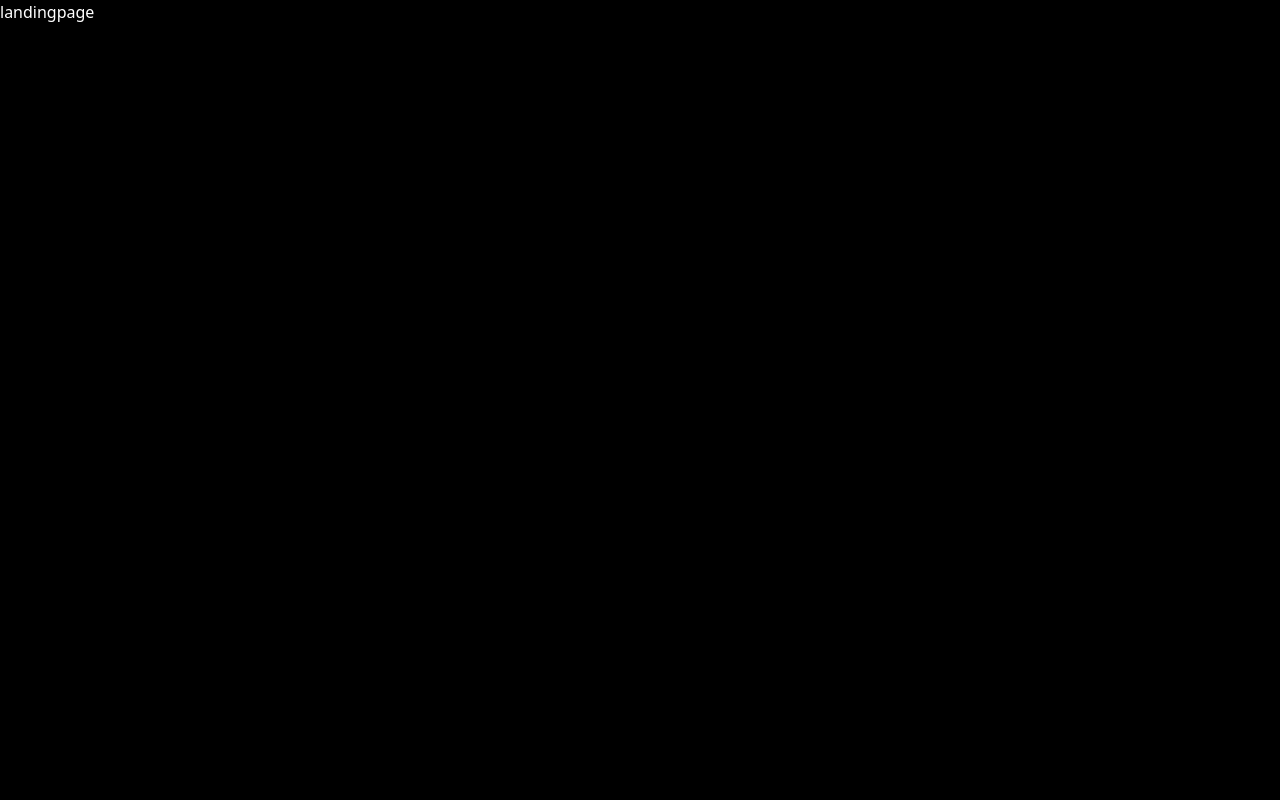
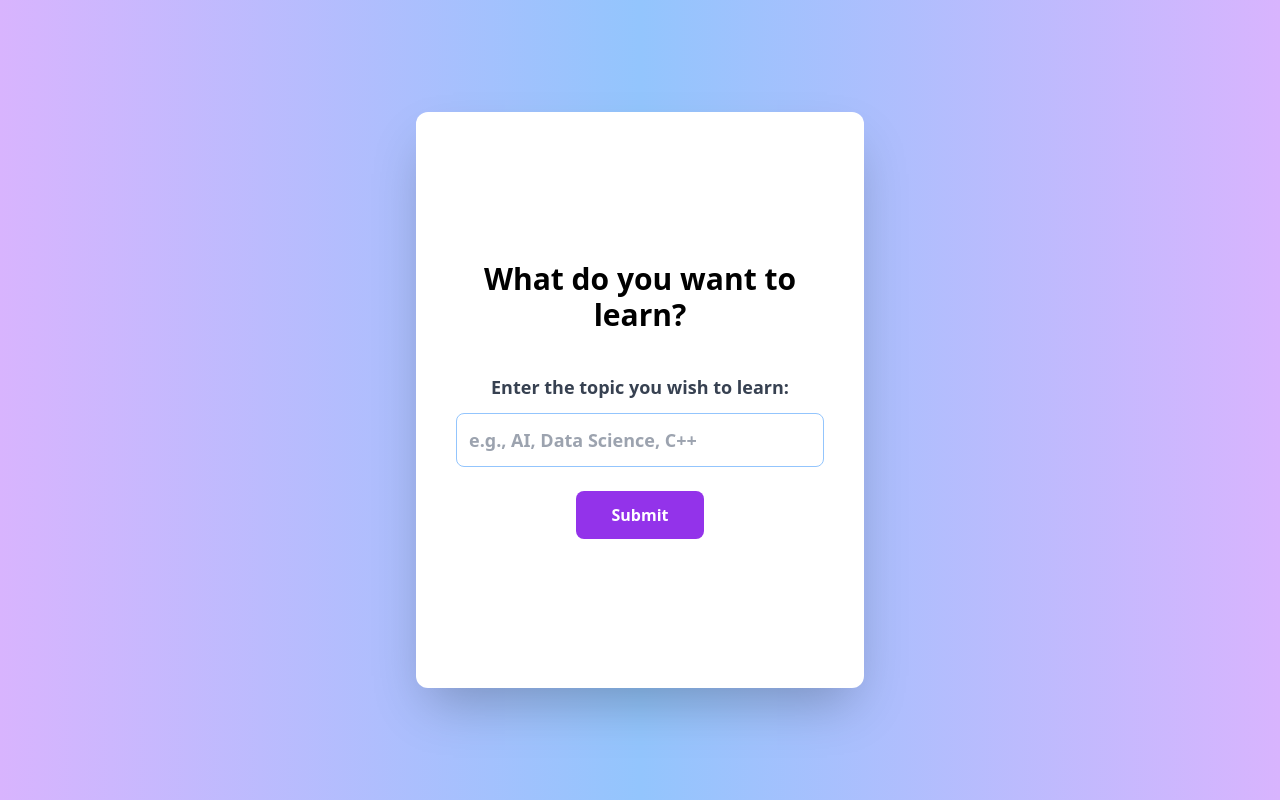
Before and after one commit to ravipajiyar/Course-Craft, a React (Vite) app in the folder client/vite-project/: page / in a window 1280 px wide. Built offline with nearby package versions, Linux system fonts and the light colour scheme.

Commit message:
Card for choosing topic

```diff
--- a/client/vite-project/src/pages/landingPage.jsx
+++ b/client/vite-project/src/pages/landingPage.jsx
@@ -1,3 +1,33 @@
 export default function Landingpage() {
-  return <div>landingpage</div>;
+  const handleSubmit = (e) => {
+    e.preventDefault();
+  };
+
+  return (
+    <div className="flex flex-col items-center justify-center bg-gradient-to-r from-purple-300 via-blue-300 to-purple-300 h-screen p-4">
+      <div className="bg-white p-10 rounded-xl shadow-2xl max-w-md w-3/5 h-3/4 flex flex-col justify-center items-center space-y-6">
+        <h1 className="text-black text-center font-bold text-3xl mb-4">
+          What do you want to learn?
+        </h1>
+        <form onSubmit={handleSubmit} className="space-y-6 w-full text-center">
+          <label className="block text-gray-700 font-semibold text-lg">
+            Enter the topic you wish to learn:
+            <input
+              type="text"
+              placeholder="e.g., AI, Data Science, C++"
+              className="mt-3 w-full p-3 border border-blue-300 rounded-lg focus:outline-none focus:ring-2 focus:ring-purple-400 transition duration-300"
+            />
+          </label>
+          <div className="flex justify-center">
+            <button
+              type="submit"
+              className="bg-purple-600 text-white font-bold w-32 h-12 rounded-lg hover:bg-purple-800 transition duration-300 transform hover:scale-105"
+            >
+              Submit
+            </button>
+          </div>
+        </form>
+      </div>
+    </div>
+  );
 }
```
